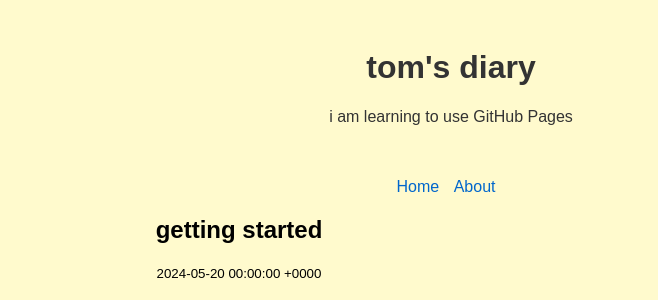
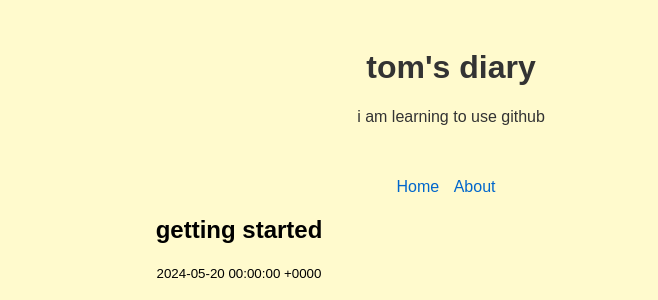
Before and after one commit to modest-nova/modest-nova, a Jekyll site: the page built from _posts/2024-05-20-first-post.md, in a window 1280 px wide. Shown: the top 300 px of the page, without its empty margins (189-847 px from the left). Built offline with Jekyll 4.4.1, drawn with Linux system fonts in a browser that asks for light colours.

Commit message:
Update _config.yml

```diff
--- a/_config.yml
+++ b/_config.yml
@@ -20,7 +20,7 @@
 
 title: tom's diary
 email: thomas.tracey@media5.co.jp
-description: i am learning to use GitHub Pages
+description: i am learning to use github
 baseurl: "/modest-nova"
 url: "https://modest-nova.github.io/modest-nova"
 twitter_username: nova.hotaru
```
